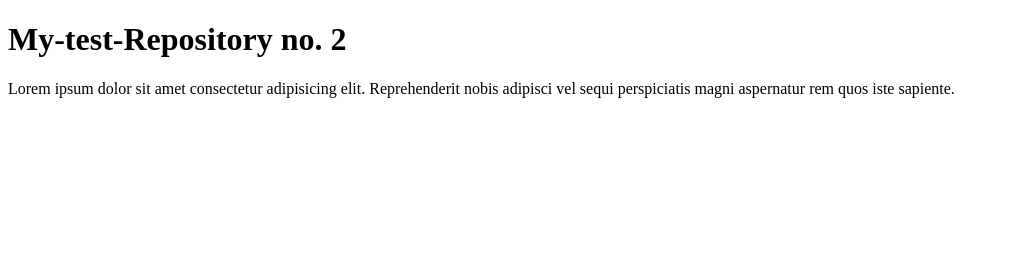
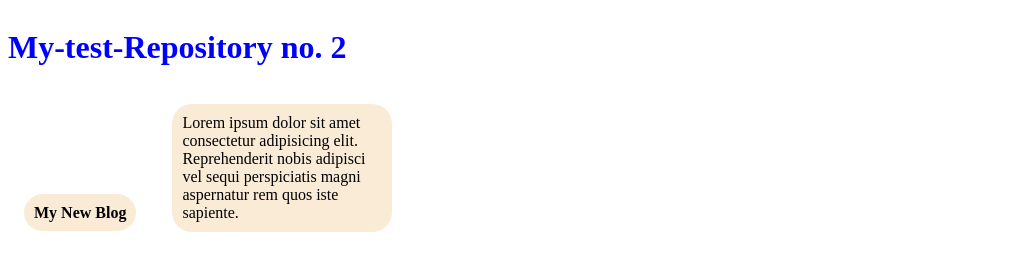
Before and after one commit to mxsami/my-test-repo-two, a plain HTML site: page index.html in a window 1280 px wide. Shown: the whole page, without its empty margins (0-1009 px from the left). Drawn offline with Linux system fonts and the light colour scheme.

Commit message:
style added

```diff
--- a/index.html
+++ b/index.html
@@ -5,10 +5,12 @@
     <meta http-equiv="X-UA-Compatible" content="IE=edge">
     <meta name="viewport" content="width=device-width, initial-scale=1.0">
     <title>my-test-repo-two</title>
+    <link rel="stylesheet" href="style.css">
 </head>
 <title>my-test-repo-two</title>
-<body>
+<body class ="box">
     <h1>My-test-Repository no. 2</h1>
-    <p>Lorem ipsum dolor sit amet consectetur adipisicing elit. Reprehenderit nobis adipisci vel sequi perspiciatis magni aspernatur rem quos iste sapiente.</p>
+    <Strong>My New Blog</Strong>
+    <p class="box">Lorem ipsum dolor sit amet consectetur adipisicing elit. Reprehenderit nobis adipisci vel sequi perspiciatis magni aspernatur rem quos iste sapiente.</p>
 </body>
 </html>
--- /dev/null
+++ b/style.css
@@ -0,0 +1,18 @@
+h1{
+    color: blue;
+}
+p,strong{
+    font-family: 'Times New Roman', Times, serif;
+    color: rgb(0, 0, 0);
+    border-color: black;
+    border-radius: 20px;
+    padding: 10px;
+    margin: 1em;
+    width: 200px;
+    box-shadow: 10px;
+    background-color: antiquewhite;
+}
+.box{
+    display: inline-block;
+
+}
```
